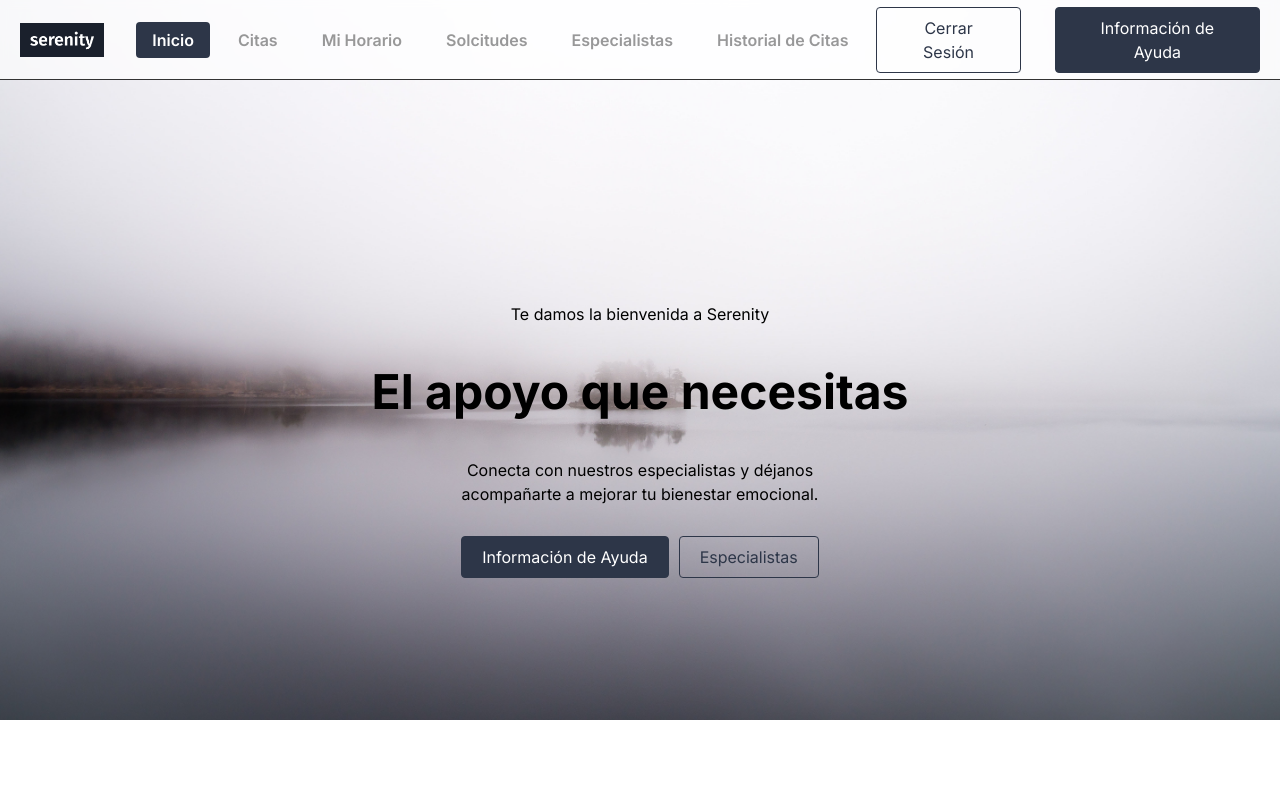
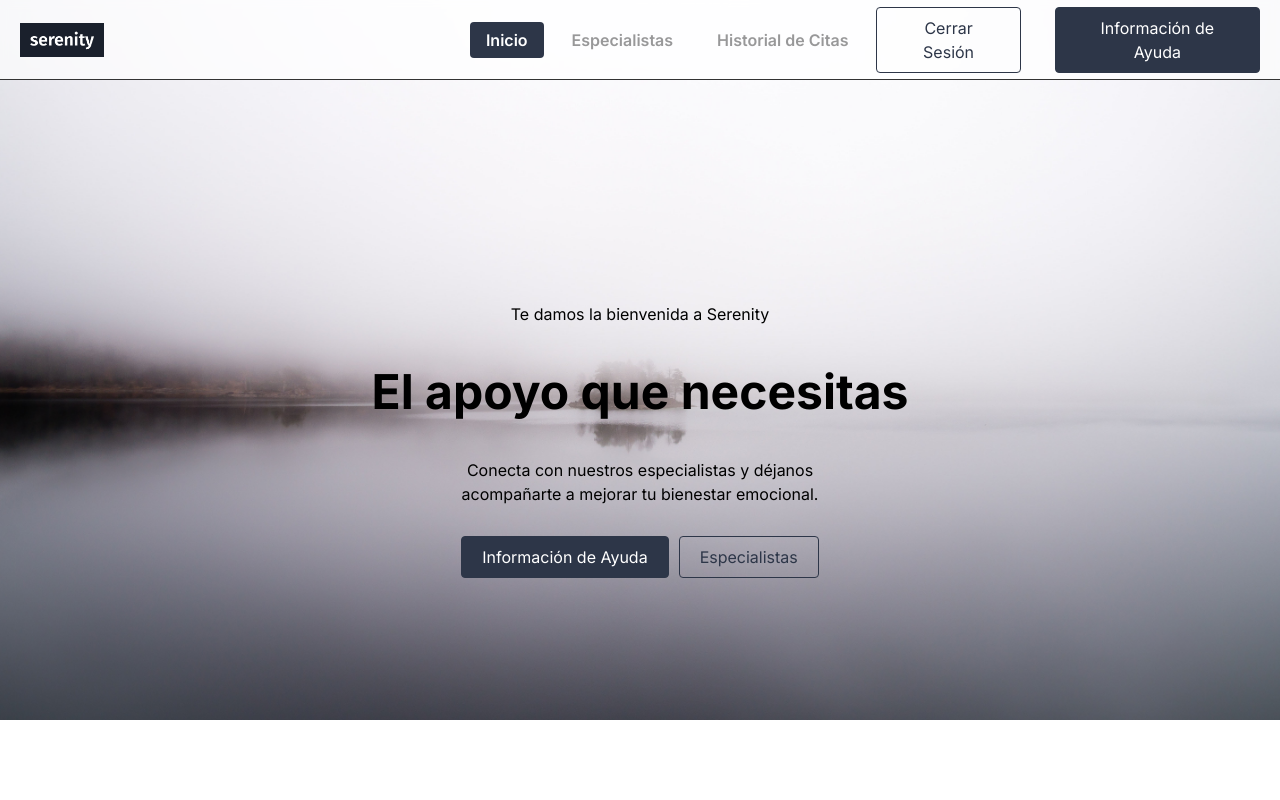
Before and after one commit to AngieCabanillas/psicologia-en-linea, a React (Vite) app in the folder frontend/: page /home in a window 1280 px wide. Shown: the top 800 px of the page. Built offline with nearby package versions, Linux system fonts and the light colour scheme.

Commit message:
chore: add logic for Navbar

```diff
--- a/frontend/src/components/Navbar/MenuItem.tsx
+++ b/frontend/src/components/Navbar/MenuItem.tsx
@@ -8,25 +8,30 @@ export const MenuItems = [
     title: "Citas",
     url: "/citas",
     cName: "nav-links",
+    userType: "ESPECIALISTA",
   },
   {
     title: "Mi Horario",
     url: "/my-horario",
     cName: "nav-links",
+    userType: "ESPECIALISTA",
   },
   {
-    title: "Solcitudes",
+    title: "Solicitudes",
     url: "/solicitudes",
     cName: "nav-links",
+    userType: "ESPECIALISTA",
   },
   {
     title: "Especialistas",
     url: "/especialistas",
     cName: "nav-links",
+    userType: "PACIENTE",
   },
   {
     title: "Historial de Citas",
     url: "/historial",
     cName: "nav-links",
+    userType: "PACIENTE",
   },
 ];
--- a/frontend/src/components/Navbar/Navbar.tsx
+++ b/frontend/src/components/Navbar/Navbar.tsx
@@ -5,6 +5,10 @@ import { Button } from "../Button";
 import { NavLink } from "react-router-dom";
 import { useState } from "react";
 import { BarsOutlined } from "@ant-design/icons";
+
+//PACIENTE
+//ESPECIALISTA
+const userType = "PACIENTE";
 
 export default function Navbar() {
   const [isDropdownOpen, setIsDropdownOpen] = useState(false);
@@ -20,25 +24,31 @@ export default function Navbar() {
       {isDropdownOpen && (
         <div className="dropdown-content absolute top-full left-0 w-full ">
           <ul className="dropdown-menu leading-10 list-none">
-            {MenuItems.map((item, index) => (
+            {MenuItems.map((item, index) => {
+              if (userType === item.userType || !item.userType) {
+                return (
+                  <li key={index}>
+                    <NavLink className={item.cName} to={item.url}>
+                      {item.title}
+                    </NavLink>
+                  </li>
+                );
+              }
+            })}
+          </ul>
+        </div>
+      )}
+      <ul className="nav-menu hidden md:flex grid gap-3 text-center items-center justify-end mr-3">
+        {MenuItems.map((item, index) => {
+          if (userType === item.userType || !item.userType) {
+            return (
               <li key={index}>
                 <NavLink className={item.cName} to={item.url}>
                   {item.title}
                 </NavLink>
               </li>
-            ))}
-          </ul>
-        </div>
-      )}
-      <ul className="nav-menu hidden md:flex grid gap-3 text-center items-center justify-end mr-3">
-        {MenuItems.map((item, index) => {
-          return (
-            <li key={index}>
-              <NavLink className={item.cName} to={item.url}>
-                {item.title}
-              </NavLink>
-            </li>
-          );
+            );
+          }
         })}
       </ul>
       <div className="button-group flex mr-4 md:mr-0">
```
